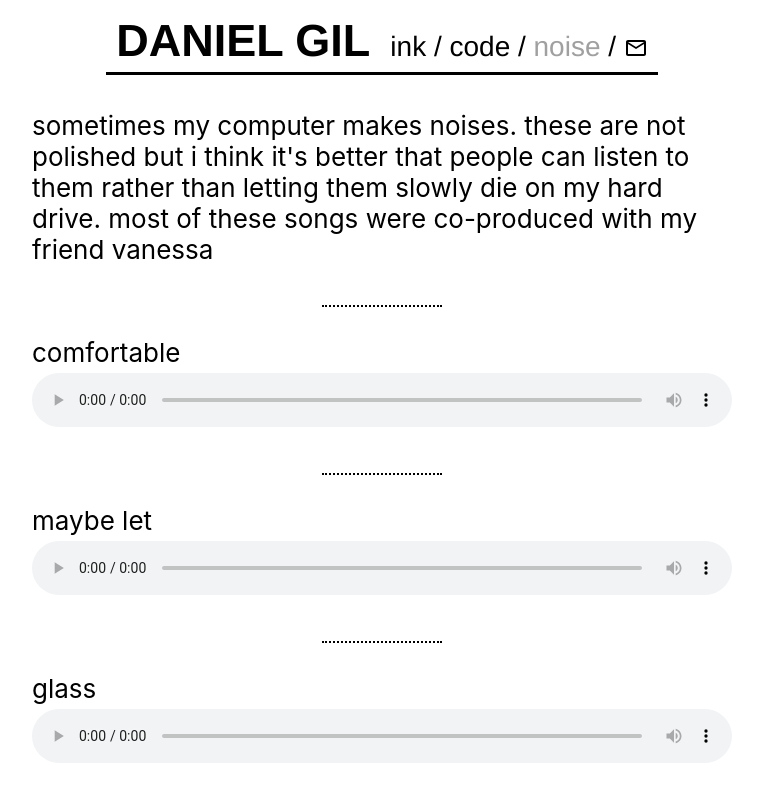
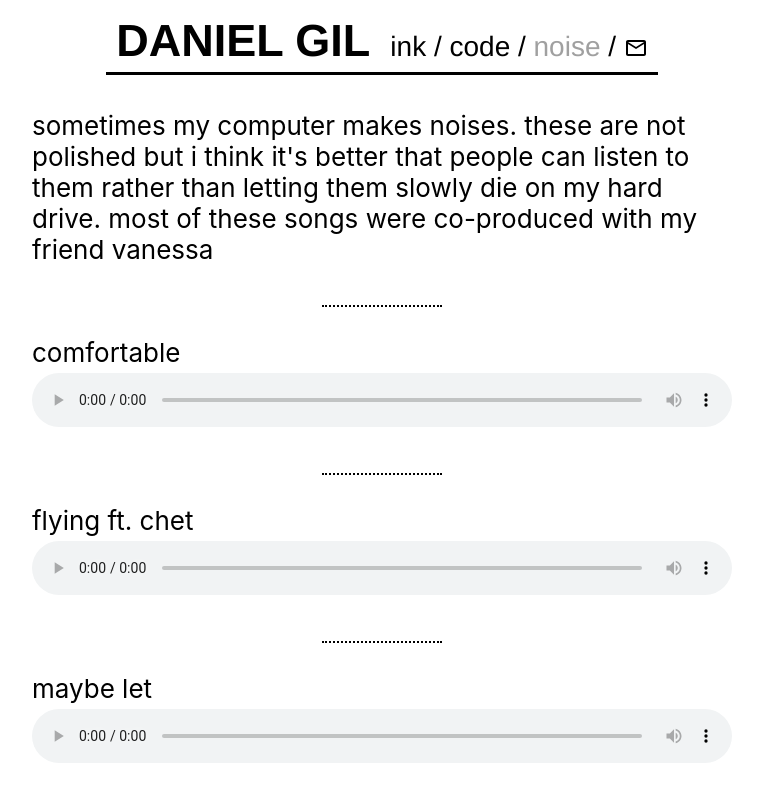
Before and after one commit to dpgil/personal-website, a React (Create React App) app: page /#/music in a window 1280 px wide. Shown: the top 800 px of the page, without its empty margins (258-1021 px from the left). Built offline with nearby package versions, Linux system fonts and the light colour scheme.

Commit message:
Add shine

```diff
--- a/src/noise/index.ts
+++ b/src/noise/index.ts
@@ -3,13 +3,15 @@ const comfortable = require("./comfortable.mp3");
 const flying = require("./flying.wav");
 const glass = require("./glass.wav");
 const maybe_let = require("./maybe_let.wav");
+const shine = require("./shine.wav");
 
 export type Song = { name: string; src: string };
 
 export const songs: Song[] = [
   { name: "comfortable", src: comfortable },
+  { name: "flying ft. chet", src: flying },
   { name: "maybe let", src: maybe_let },
+  { name: "shine", src: shine },
   { name: "glass", src: glass },
-  { name: "flying ft. chet", src: flying },
   { name: "chimes (demo)", src: chimes }
 ];
```
Also changed, not shown: 1 other file (tests, documents, lock files or other folders).
